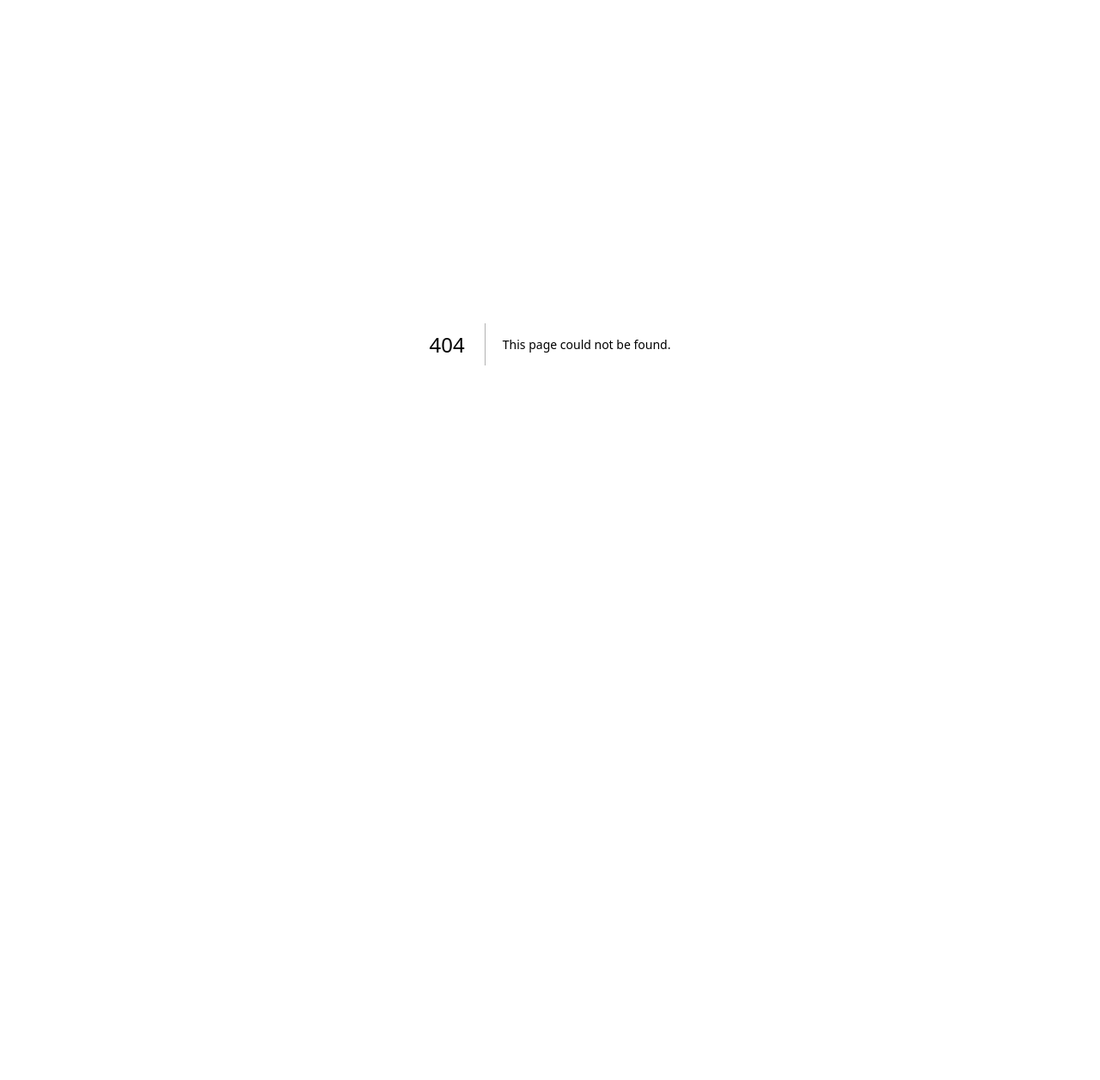
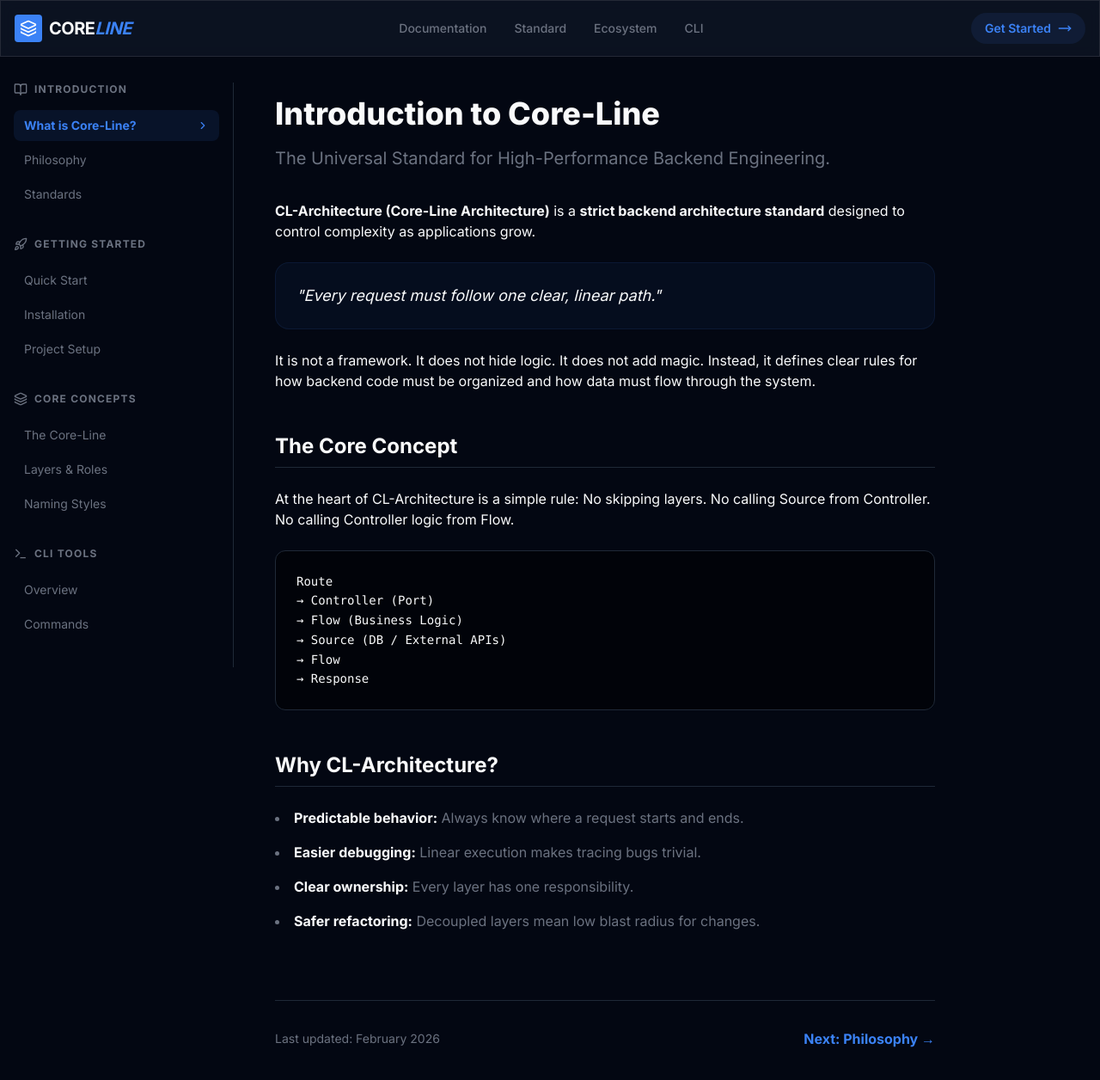
Before and after one commit to coreline-architecture/website, a Next.js app: page /docs in a window 1280 px wide. Before the commit this address had no page. Shown: the top 1256 px of the page at 86% size. Before the commit the page ends 800 px from the top, so only its background shows below. Built offline with nearby package versions, Linux system fonts and the light colour scheme.

Commit message:
feat(docs): add introduction documentation page

```diff
--- /dev/null
+++ b/src/app/docs/page.tsx
@@ -0,0 +1,58 @@
+import { DocLayout } from "@/components/layout/DocLayout";
+
+export default function DocsPage() {
+    return (
+        <DocLayout>
+            <div className="space-y-8">
+                <header>
+                    <h1 className="text-4xl font-extrabold mb-4">Introduction to Core-Line</h1>
+                    <p className="text-xl text-muted leading-relaxed">
+                        The Universal Standard for High-Performance Backend Engineering.
+                    </p>
+                </header>
+
+                <section className="space-y-6">
+                    <p>
+                        <strong>CL-Architecture (Core-Line Architecture)</strong> is a <strong>strict backend architecture standard</strong> designed to control complexity as applications grow.
+                    </p>
+
+                    <div className="p-6 rounded-2xl bg-primary/5 border border-primary/10 italic text-lg">
+                        "Every request must follow one clear, linear path."
+                    </div>
+
+                    <p>
+                        It is not a framework. It does not hide logic. It does not add magic.
+                        Instead, it defines clear rules for how backend code must be organized and how data must flow through the system.
+                    </p>
+
+                    <h2 className="text-2xl font-bold mt-12 pb-2 border-b border-card-border">The Core Concept</h2>
+                    <p>
+                        At the heart of CL-Architecture is a simple rule: No skipping layers. No calling Source from Controller. No calling Controller logic from Flow.
+                    </p>
+
+                    <div className="bg-black/50 p-6 rounded-xl border border-card-border font-mono text-sm leading-relaxed overflow-x-auto">
+                        Route <br />
+                        → Controller (Port) <br />
+                        → Flow (Business Logic) <br />
+                        → Source (DB / External APIs) <br />
+                        → Flow <br />
+                        → Response
+                    </div>
+
+                    <h2 className="text-2xl font-bold mt-12 pb-2 border-b border-card-border">Why CL-Architecture?</h2>
+                    <ul className="space-y-4 list-disc list-inside text-muted">
+                        <li><strong className="text-foreground">Predictable behavior:</strong> Always know where a request starts and ends.</li>
+                        <li><strong className="text-foreground">Easier debugging:</strong> Linear execution makes tracing bugs trivial.</li>
+                        <li><strong className="text-foreground">Clear ownership:</strong> Every layer has one responsibility.</li>
+                        <li><strong className="text-foreground">Safer refactoring:</strong> Decoupled layers mean low blast radius for changes.</li>
+                    </ul>
+
+                    <div className="flex justify-between items-center mt-20 pt-8 border-t border-card-border">
+                        <span className="text-sm text-muted">Last updated: February 2026</span>
+                        <a href="/docs/philosophy" className="text-primary font-bold hover:underline">Next: Philosophy →</a>
+                    </div>
+                </section>
+            </div>
+        </DocLayout>
+    );
+}
```
